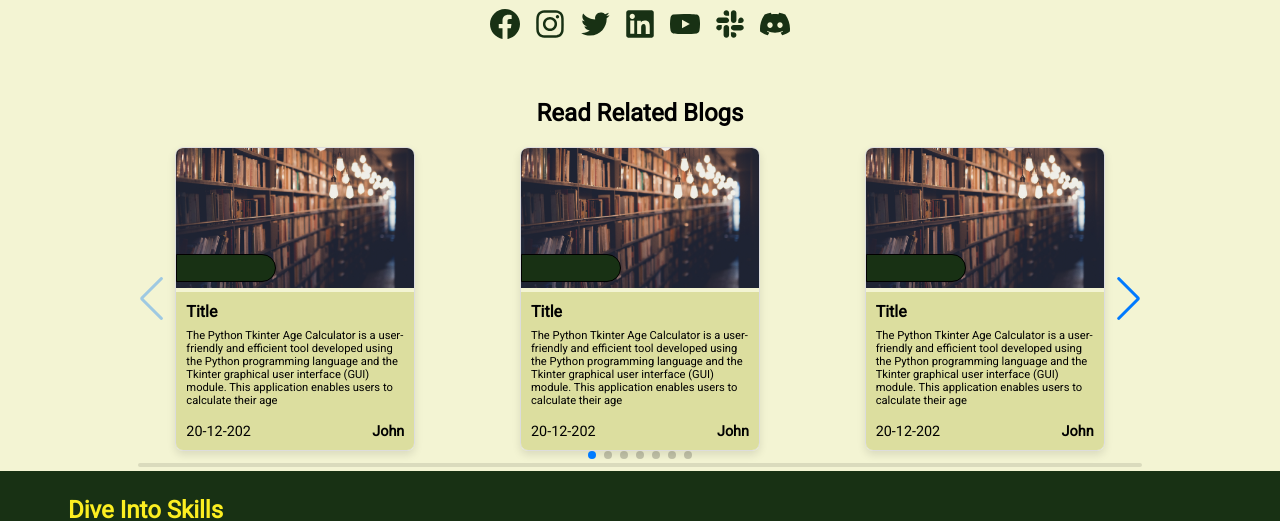
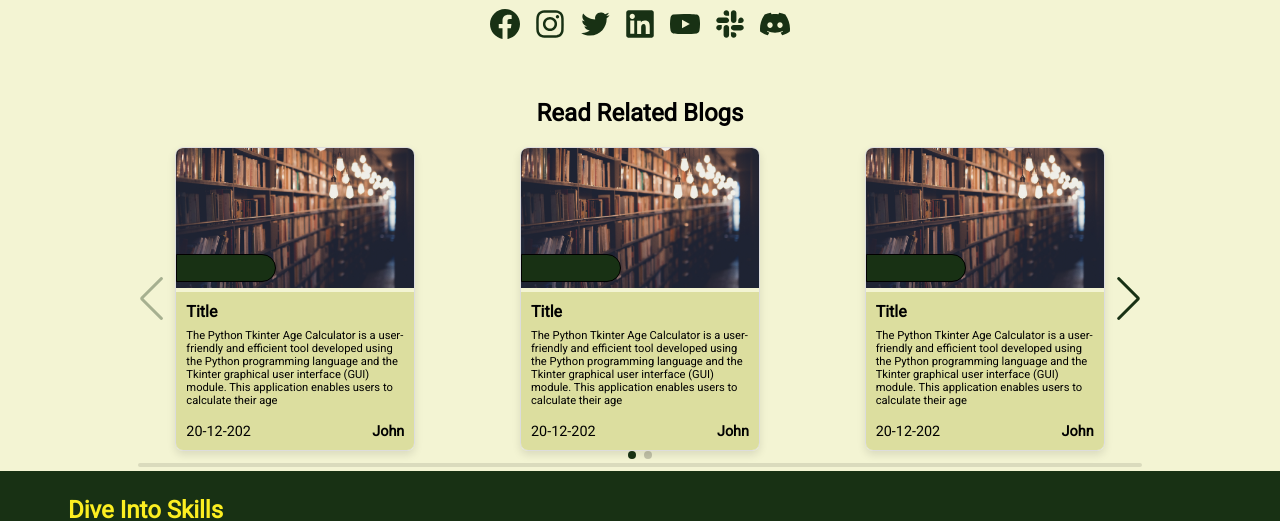
Before and after one commit to sahilbhardwaj-tmpl/DiveIntoSkills, a React (Vite) app: page /SinglePost in a window 1280 px wide. Shown: the part 1267-1788 px from the top of the page. Built offline with nearby package versions, Linux system fonts and the light colour scheme.

Commit message:
arrows for mobile view and desktop view are fixed

```diff
--- a/src/components/SingleBlogPost/SingleBlogPost.jsx
+++ b/src/components/SingleBlogPost/SingleBlogPost.jsx
@@ -178,7 +178,7 @@ function SingleBlogPost() {
       </div>
       <div className="Swiper-container-for-desktop">
         <div className="Swiper">
-          <Swiper className="swiper-container-for-mobile"
+          <Swiper
             modules={[Navigation, Pagination, A11y]}
             spaceBetween={10}
             slidesPerView={3}
@@ -188,7 +188,7 @@ function SingleBlogPost() {
             onSwiper={(swiper) => console.log(swiper)}
             onSlideChange={() => console.log("slide change")}
           >
-            {CardData.map((data, indx) => (
+            {CardData.slice(0,4).map((data, indx) => (
               <SwiperSlide>
                 <CardBuilder
                   img={data.blogImg}
@@ -214,7 +214,7 @@ function SingleBlogPost() {
             onSwiper={(swiper) => console.log(swiper)}
             onSlideChange={() => console.log("slide change")}
           >
-            {CardData.map((data, indx) => (
+            {CardData.slice(0,4).map((data, indx) => (
               <SwiperSlide>
                 <CardBuilder
                   img={data.blogImg}
--- a/src/components/SingleBlogPost/SingleBlogPostStyles.css
+++ b/src/components/SingleBlogPost/SingleBlogPostStyles.css
@@ -65,6 +65,15 @@
     align-items: center !important;
     justify-content: center !important;
   }
+  .swiper-button-prev {
+    color: #183114 !important;
+}
+.swiper-button-next{
+  color: #183114!important;
+}
+.swiper-pagination-bullet-active {
+  background: #183114!important; ;
+}
   @media (max-width: 768px) {
     .Swiper-container-for-mobile{
       display: initial;
@@ -75,7 +84,12 @@
 
     .Swiper{
       width: 80%;
+    }
+    .swiper-button-prev {
+        display: none !important;
+    }
+    .swiper-button-next{
+      display: none !important;
+    }
 
   }
-
-  }
```
